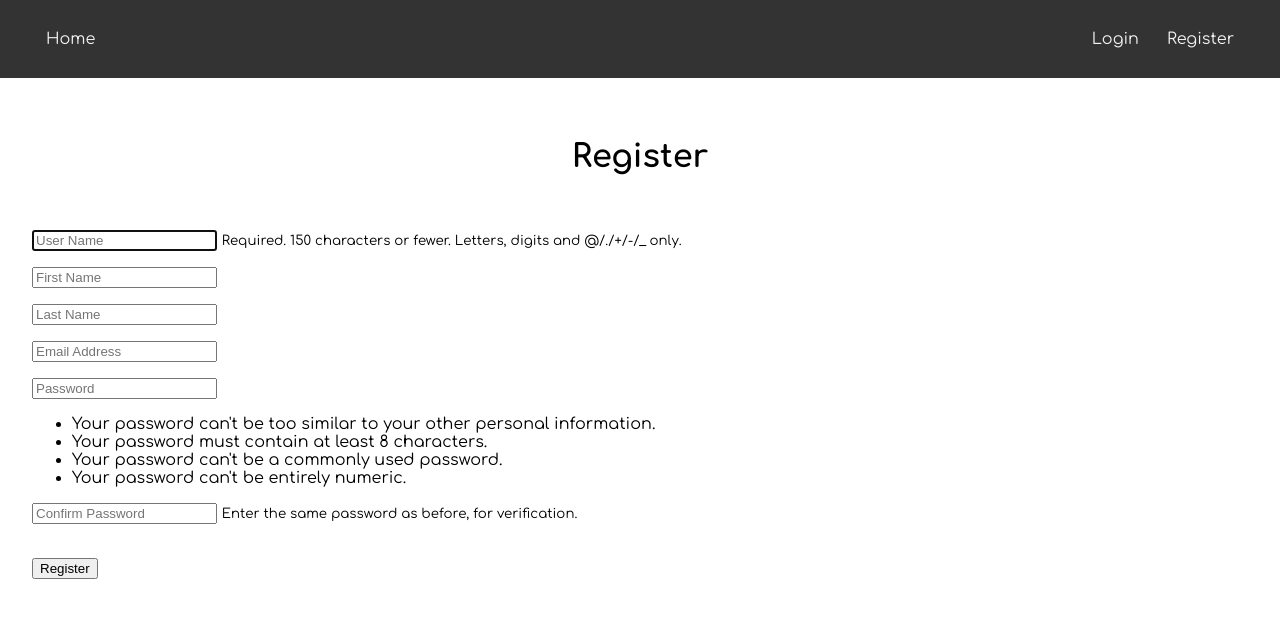
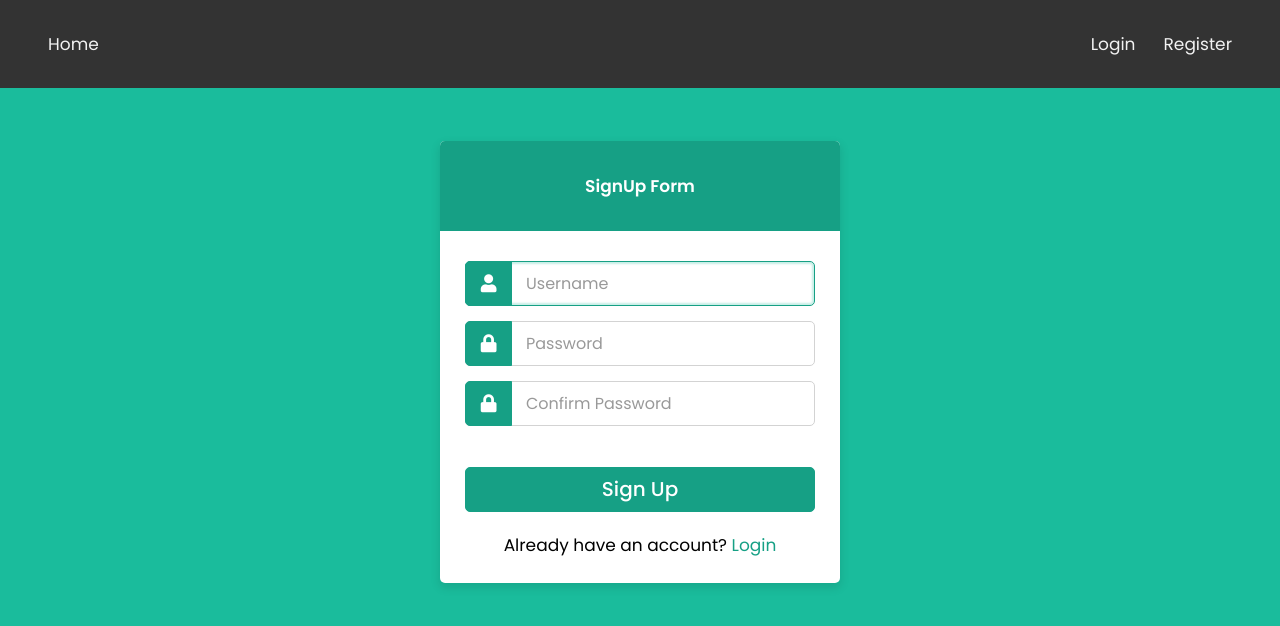
Before and after one commit to MokeHk/Anime_quotes, a Django app: page /anime/register/ in a window 1280 px wide. Shown: the top 626 px of the page. Run offline with Django 5.2, Linux system fonts and the light colour scheme.

Commit message:
styling login and register pages

```diff
--- /dev/null
+++ b/mystatics/login.css
@@ -0,0 +1,113 @@
+@import url("https://fonts.googleapis.com/css2?family=Poppins:wght@200;300;400;500;600;700&display=swap");
+* {
+  margin: 0;
+  padding: 0;
+  box-sizing: border-box;
+  font-family: "Poppins", sans-serif;
+  font-size: 17px;
+}
+body {
+  background: #1abc9c;
+  overflow: hidden;
+}
+::selection {
+  background: rgba(26, 188, 156, 0.3);
+}
+.container {
+  max-width: 440px;
+  padding: 0 20px;
+  margin: 10px auto;
+  display: flex;
+}
+.wrapper {
+  width: 100%;
+  background: #fff;
+  border-radius: 5px;
+  box-shadow: 0px 4px 10px 1px rgba(0, 0, 0, 0.1);
+}
+.wrapper .title {
+  height: 90px;
+  background: #16a085;
+  border-radius: 5px 5px 0 0;
+  color: #fff;
+  font-size: 30px;
+  font-weight: 600;
+  display: flex;
+  align-items: center;
+  justify-content: center;
+}
+.wrapper form {
+  padding: 30px 25px 25px 25px;
+}
+.wrapper form .row {
+  height: 45px;
+  width: 100%;
+  margin-bottom: 15px;
+  position: relative;
+}
+.wrapper form .row input {
+  height: 100%;
+  width: 100%;
+  outline: none;
+  padding-left: 60px;
+  border-radius: 5px;
+  border: 1px solid lightgrey;
+  font-size: 16px;
+  transition: all 0.3s ease;
+  text-decoration: none;
+}
+form .row input:focus {
+  border-color: #16a085;
+  box-shadow: inset 0px 0px 2px 2px rgba(26, 188, 156, 0.25);
+}
+form .row input::placeholder {
+  color: #999;
+}
+.wrapper form .row i {
+  position: absolute;
+  width: 47px;
+  height: 100%;
+  color: #fff;
+  font-size: 18px;
+  background: #16a085;
+  border: 1px solid #16a085;
+  border-radius: 5px 0 0 5px;
+  display: flex;
+  align-items: center;
+  justify-content: center;
+}
+.wrapper form .pass {
+  margin: -8px 0 20px 0;
+}
+.wrapper form .pass a {
+  color: #16a085;
+  font-size: 17px;
+  text-decoration: none;
+}
+.wrapper form .pass a:hover {
+  text-decoration: underline;
+}
+.wrapper form .button input {
+  color: #fff;
+  font-size: 20px;
+  font-weight: 500;
+  padding-left: 0px;
+  background: #16a085;
+  border: 1px solid #16a085;
+  cursor: pointer;
+}
+form .button input:hover {
+  background: #12876f;
+}
+.wrapper form .signup-link {
+  text-align: center;
+  margin-top: 20px;
+  font-size: 17px;
+}
+.wrapper form .signup-link a {
+  color: #16a085;
+  text-decoration: none;
+}
+form .signup-link a:hover {
+  text-decoration: underline;
+}
--- a/quotes/forms.py
+++ b/quotes/forms.py
@@ -3,30 +3,47 @@ from django.contrib.auth.models import User
 from django import forms
 
 class SignUpForm(UserCreationForm):
-	email = forms.EmailField(label="", widget=forms.TextInput(attrs={'class':'form-control', 'placeholder':'Email Address'}))
-	first_name = forms.CharField(label="", max_length=100, widget=forms.TextInput(attrs={'class':'form-control', 'placeholder':'First Name'}))
-	last_name = forms.CharField(label="", max_length=100, widget=forms.TextInput(attrs={'class':'form-control', 'placeholder':'Last Name'}))
+	# email = forms.EmailField(label="", widget=forms.TextInput(attrs={'class':'form-control', 'placeholder':'Email Address'}))
+	# first_name = forms.CharField(label="", max_length=100, widget=forms.TextInput(attrs={'class':'form-control', 'placeholder':'First Name'}))
+	# last_name = forms.CharField(label="", max_length=100, widget=forms.TextInput(attrs={'class':'form-control', 'placeholder':'Last Name'}))
 
 
 	class Meta:
 		model = User
-		fields = ('username', 'first_name', 'last_name', 'email', 'password1', 'password2')
+		fields = ('username', 'password1', 'password2')
 
 
 	def __init__(self, *args, **kwargs):
 		super(SignUpForm, self).__init__(*args, **kwargs)
 
-		self.fields['username'].widget.attrs['class'] = 'form-control'
-		self.fields['username'].widget.attrs['placeholder'] = 'User Name'
-		self.fields['username'].label = ''
-		self.fields['username'].help_text = '<span class="form-text text-muted"><small>Required. 150 characters or fewer. Letters, digits and @/./+/-/_ only.</small></span>'
+		self.fields['username'].widget.attrs.update({
+			'name': 'username',
+			"required": '',
+			"type": "text",
+			'placeholder': 'Username',
+			"label":""
+		})
+		self.fields['password1'].widget.attrs.update({
+			'name': 'password',
+			"required": '',
+			"type": "password",
+			'placeholder': 'Password',
+			"label":""
+		})
+		self.fields['password2'].widget.attrs.update({
+			'name': 'confirm password',
+			"required": '',
+			"type": "password",
+			'placeholder': 'Confirm Password',
+			"label":""
+		})
 
-		self.fields['password1'].widget.attrs['class'] = 'form-control'
-		self.fields['password1'].widget.attrs['placeholder'] = 'Password'
-		self.fields['password1'].label = ''
-		self.fields['password1'].help_text = '<ul class="form-text text-muted small"><li>Your password can\'t be too similar to your other personal information.</li><li>Your password must contain at least 8 characters.</li><li>Your password can\'t be a commonly used password.</li><li>Your password can\'t be entirely numeric.</li></ul>'
+		# self.fields['password1'].widget.attrs['class'] = 'row'
+		# self.fields['password1'].widget.attrs['placeholder'] = 'Password'
+		# self.fields['password1'].label = ''
+		# self.fields['password1'].help_text = '<ul class="form-text text-muted"><li><small>Your password can\'t be too similar to your other personal information.</small></li><li>Your password must contain at least 8 characters.</li><li>Your password can\'t be a commonly used password.</li><li>Your password can\'t be entirely numeric.</li></ul>'
 
-		self.fields['password2'].widget.attrs['class'] = 'form-control'
-		self.fields['password2'].widget.attrs['placeholder'] = 'Confirm Password'
-		self.fields['password2'].label = ''
-		self.fields['password2'].help_text = '<span class="form-text text-muted"><small>Enter the same password as before, for verification.</small></span>'
+		# self.fields['password2'].widget.attrs['class'] = 'row'
+		# self.fields['password2'].widget.attrs['placeholder'] = 'Confirm Password'
+		# self.fields['password2'].label = ''
+		# self.fields['password2'].help_text = '<span class="form-text text-muted"><small>Enter the same password as before, for verification.</small></span>'
--- a/quotes/templates/quotes/register.html
+++ b/quotes/templates/quotes/register.html
@@ -1,5 +1,59 @@
 {% extends 'quotes/base.html' %} {% block content %}
-<div class="col-md-6 offset-md-3">
+<!DOCTYPE html>
+<html lang="en" dir="ltr">
+  <head>
+    <meta charset="UTF-8" />
+    <meta name="viewport" content="width=device-width, initial-scale=1.0" />
+    <title>Sign Up Page</title>
+    {% load static %}
+    <link rel="stylesheet" href="{% static 'login.css' %}" />
+    <link
+      rel="stylesheet"
+      href="https://cdnjs.cloudflare.com/ajax/libs/font-awesome/5.15.2/css/all.min.css"
+    />
+  </head>
+  <body>
+    <div class="container">
+      <div class="wrapper">
+        <div class="title"><span>SignUp Form</span></div>
+        <form method="POST" action="">
+          {% csrf_token %} {% if form.errors %}
+          <div role="alert">
+            Your Form Has Errors {% for field in form %} {% if field.errors %}
+            {{field.errors }} {% endif %} {% endfor %}
+            <button
+              type="button"
+              class="btn-close"
+              data-bs-dismiss="alert"
+              aria-label="Close"
+            ></button>
+          </div>
+          {% endif %}
+          <div class="row">
+            <i class="fas fa-user"></i>
+            {{form.username}}
+          </div>
+          <div class="row">
+            <i class="fas fa-lock"></i>
+            {{form.password1}}
+          </div>
+          <div class="row">
+            <i class="fas fa-lock"></i>
+            {{form.password2}}
+          </div>
+          <br />
+          <div class="row button">
+            <input type="submit" value="Sign Up" />
+          </div>
+          <div class="signup-link">
+            Already have an account? <a href="{% url 'login' %}">Login</a>
+          </div>
+        </form>
+      </div>
+    </div>
+  </body>
+</html>
+<!-- <div class="col-md-6 offset-md-3">
   <h1>Register</h1>
   <br />
 
@@ -20,5 +74,5 @@
     <br />
     <button type="submit" class="btn btn-secondary">Register</button>
   </form>
-</div>
+</div> -->
 {% endblock %}
```
Also changed, not shown: quotes/templates/quotes/login.html (+62 -3 lines).
